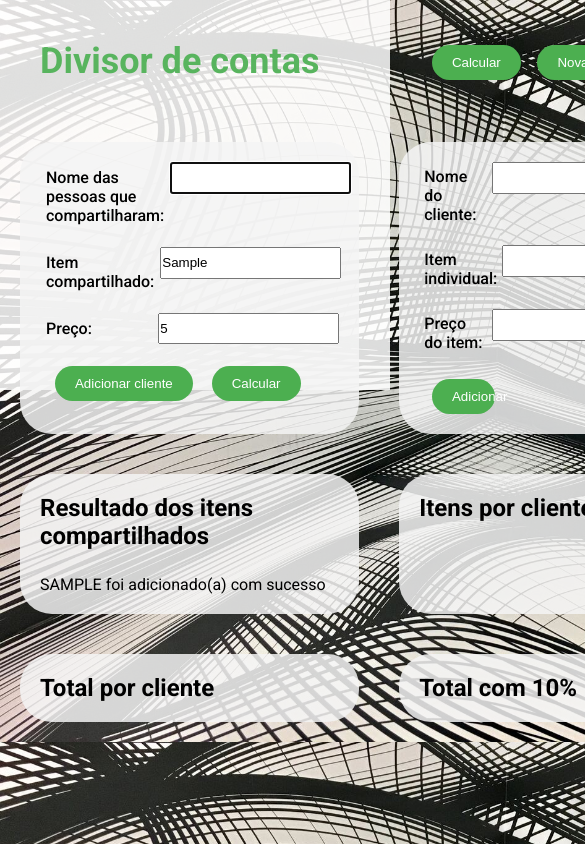
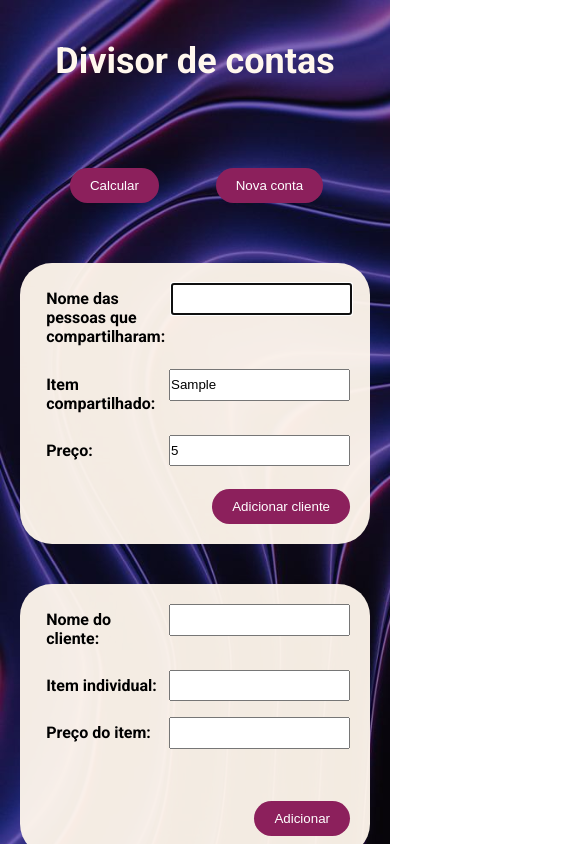
Before and after one commit to bellawartha/DivisorDeContas, a plain HTML site: page index.html in a window 390 px wide. Both pictures are taken after typing "Sample", "Sample", "5" into the empty fields and a click on the button "Adicionar cliente". Shown: the top 844 px of the page, 585 px wide, since content can reach past the window. Drawn offline with Linux system fonts and the light colour scheme.

Commit message:
new-style and modules

```diff
--- a/index.html
+++ b/index.html
@@ -5,7 +5,8 @@
     <meta charset="UTF-8">
     <meta http-equiv="X-UA-Compatible" content="IE=edge">
     <meta name="viewport" content="width=device-width, initial-scale=1.0">
-    <link rel="stylesheet" href="style.css">
+    <link rel="stylesheet" href="./styles/style.css">
+    <link rel="stylesheet" href="./styles/responsive.css">
     <title>Divisor de contas</title>
 </head>
 
@@ -16,6 +17,13 @@
 
         <section id="title">
             <h1> Divisor de contas</h1>
+        </section>
+
+        <section id='btnResults'>
+            <div id="calcButtons">
+                <button id="calc" onclick="calcClient()">Calcular</button>
+                <button onclick="location.reload()"> Nova conta</button>
+            </div>
         </section>
 
         <section id="addSharedItem" class="container">
@@ -36,9 +44,8 @@
                     <input type="number" id="priceShared">
                 </div>
 
-                <div>
+                <div class="input_btn">
                     <button onclick="clientsSharedItem()">Adicionar cliente</button>
-                    <button id="calcSharedItem" onclick="calcSharedItem()">Calcular</button>
                 </div>
 
             </div>
@@ -64,25 +71,22 @@
                     <input type="number" id="itemPrice">
                 </div>
 
-                <button id="addClient" onclick="add()">Adicionar</button>
+                <div class="input_btn">
+                    <button id="addClient"  onclick="add()">Adicionar</button>
+                </div>
 
             </div>
 
 
         </section>
 
-        <section id='btnResults'>
-            <div>
-                <button id="calc" onclick="calcClient()">Calcular</button>
-                <button onclick="location.reload()"> Nova conta</button>
-            </div>
-        </section>
+
 
 
         <section class="container" id="resultsShared">
 
             <div class="resultsInfos" id="infosResultsShared">
-                <h2>Resultado dos itens compartilhados</h2>
+                <h2>Itens compartilhados</h2>
             </div>
 
         </section>
@@ -111,7 +115,10 @@
 
     </main>
 
-    <script src="script.js"></script>
+    <script src="./scripts/class.js"></script>
+    <script src="./scripts/individuais.js"></script>
+    <script src="./scripts/compartilhados.js"></script>
+    <script src="./scripts/script.js"></script>
 
 </body>
 
--- a/script.js
+++ /dev/null
@@ -1,263 +0,0 @@
-// Definição da classe Cliente
-class Client {
-    constructor(nome) {
-        this.nome = nome;
-        this.itensConsumidos = [];
-    }
-
-    adicionarItem(item) {
-        this.itensConsumidos.push(item);
-    }
-
-    calcTotalClient() {
-        let valorTotal = 0;
-        for (let item of this.itensConsumidos) {
-            valorTotal += item.preco;
-        }
-        return valorTotal;
-    }
-
-    calcTotalClient10() {
-        let valorTotal = this.calcTotalClient();
-        valorTotal = valorTotal + valorTotal * 0.1;
-        return valorTotal;
-    }
-}
-
-// Definição da classe Item
-class Item {
-    constructor(nome, preco) {
-        this.nome = nome;
-        this.preco = preco;
-    }
-}
-
-// Definição da classe Item compartilhado
-class SharedItem {
-    constructor(nome, preco) {
-        this.nome = nome;
-        this.preco = preco;
-        this.clientsShared = [];
-    }
-
-    addClient(client) {
-        this.clientsShared.push(client);
-    }
-
-    calcShared() {
-        let priceShared = this.preco / this.clientsShared.length;
-        return priceShared;
-    }
-}
-
-// Adição de clientes e itens
-let clients = [];
-let items = [];
-let clientShared = [];
-
-// Inputs
-let txtClient = document.getElementById('clientName');
-let txtItem = document.getElementById('consumedItems');
-let txtPrice = document.getElementById('itemPrice');
-
-// Resultados
-let divResults = document.getElementById('containerResults');
-let clientTotalAmount = document.getElementById('clientTotalAmount');
-let clientTotalAmount10 = document.getElementById ('clientTotalAmount10');
-let resultShared = document.getElementById('infosResultsShared');
-
-let infoShared = document.createElement('div');
-let resultAdd = document.createElement('div');
-
-resultShared.appendChild(infoShared);
-divResults.appendChild(resultAdd);
-
-// Funções itens individuais
-function add() {
-    if (txtItem.value.trim() === '' || txtClient.value.trim() === '' || txtPrice.value.trim() === '') {
-        alert('Por favor digite as informações necessárias');
-    } else {
-        let txtClientValue = txtClient.value.toUpperCase();
-        let existingClient = clients.find(client => client.nome == txtClientValue);
-
-        if (existingClient) {
-            // Cliente já existe, apenas adiciona o novo item
-            let newItem = addItem();
-            existingClient.adicionarItem(newItem);
-            items.push(newItem);
-
-        } else {
-            // Cliente não existe, cria um novo cliente e adiciona o item
-            let newClient = new Client(txtClientValue);
-            let newItem = addItem();
-
-            newClient.adicionarItem(newItem);
-            clients.push(newClient);
-            items.push(newItem);
-
-        }
-        itemsPerClient();
-    }
-
-    txtClient.value = '';
-    txtClient.focus();
-}
-
-function addItem() {
-    let txtItemValue = txtItem.value.toUpperCase();
-    let txtPriceValue = Number(txtPrice.value);
-    let newItem = new Item(txtItemValue, txtPriceValue);
-
-    txtItem.value = '';
-    txtPrice.value = '';
-    return newItem;
-}
-
-function calcClient() {
-    clientTotalAmount.innerHTML = '';
-    clientTotalAmount10.innerHTML = ' ';
-
-    let resultClient = document.createElement('div');
-    let resultClient10 = document.createElement('div');
-    clientTotalAmount.appendChild(resultClient);
-    clientTotalAmount10.appendChild(resultClient10);
-
-    for (let client of clients) {
-        let tot = client.calcTotalClient();
-        resultClient.innerHTML += `<p> Total de ${client.nome}: R$ ${tot}</p>`;
-    }
-
-
-    for (let client of clients) {
-        let tot = client.calcTotalClient10();
-        resultClient10.innerHTML += `<p> Total de ${client.nome} com os 10%: R$ ${tot}</p>`;
-    }
-
-    itemsPerClient();
-}
-
-// Funções itens compartilhados
-
-function calcSharedItem() {
-    let txtSharedItem = document.getElementById('sharedItems');
-    let txtPriceItemShared = document.getElementById('priceShared');
-
-
-    if (txtSharedItem.value.trim() === '' || txtPriceItemShared.value.trim() === '') {
-        alert('Para calcular o valor de um item compartilhado você tem que preencher todas as informações corretamente');
-    } else {
-        infoShared.innerHTML = '';
-        let sharedItems = txtSharedItem.value.toUpperCase();
-        let priceItemShared = Number(txtPriceItemShared.value);
-
-
-        let newSharedItem = new SharedItem(sharedItems, priceItemShared);
-        let newClient;
-
-        for (let client of clientShared) {
-            newSharedItem.addClient(client);
-        }
-
-        let priceShared = newSharedItem.calcShared();
-
-
-        for (let client of clientShared) {
-            let existingClient = clients.find(Cname => Cname.nome == client)
-            if (existingClient) {
-                let newItem = new Item(sharedItems, priceShared);
-                existingClient.adicionarItem(newItem);
-            } else {
-                newClient = new Client(client);
-                clients.push(newClient);
-                let newItem = new Item(sharedItems, priceShared);
-                newClient.adicionarItem(newItem);
-            }
-        }
-
-
-        infoShared.innerHTML = `<p><strong>Item compartilhado:</strong> ${sharedItems}</p>` +
-            `<p><strong>Preço do item:</strong> R$ ${priceItemShared}</p>` +
-            `<p><strong>Preço para cada pessoa:</strong> R$ ${priceShared}</p>` +
-            '<p><strong>Pessoas que compartilharam:</strong></p>';
-
-        for (let clientS of newSharedItem.clientsShared) {
-            infoShared.innerHTML += `<p>${clientS}</p>`;
-        }
-        itemsPerClient();
-        clientShared = [];
-        txtSharedItem.value = '';
-        txtPriceItemShared.value = '';
-    }
-}
-
-function clientsSharedItem() {
-    let txtClientName = document.getElementById('clientsSharedNames');
-    let btnCalc = document.getElementById('calcSharedItem');
-
-
-    if (txtClientName.value.trim() === '') {
-        alert('Por favor digite a informação necessária');
-    } else {
-        let clientName = txtClientName.value.toUpperCase();
-        clientShared.push(clientName);
-
-        btnCalc.style.visibility = 'visible';
-
-        listOfClientsShared();
-    }
-
-    txtClientName.value = '';
-    txtClientName.focus();
-}
-
-function addSharedClients() {
-    let txtSharedItem = document.getElementById('sharedItems');
-    let txtPriceItemShared = document.getElementById('priceShared');
-    let sharedItems = txtSharedItem.value.toUpperCase();
-    let priceItemShared = Number(txtPriceItemShared.value);
-
-
-    let newSharedItem = new SharedItem(sharedItems, priceItemShared);
-    let newClient;
-
-    for (let client of clientShared) {
-        newSharedItem.addClient(client);
-    }
-
-    let priceShared = newSharedItem.calcShared();
-
-
-    for (let client of clientShared) {
-        newClient = new Client(client);
-        clients.push(newClient);
-        let newItem = new Item(sharedItems, priceShared);
-        newClient.adicionarItem(newItem);
-    }
-
-}
-
-function itemsPerClient() {
-
-    resultAdd.innerHTML = '';
-
-    for (let client of clients) {
-        resultAdd.innerHTML += `<p><strong>Itens consumidos por ${client.nome}: <strong></p>`;
-        for (let item of client.itensConsumidos) {
-            resultAdd.innerHTML += `<p>${item.nome}: R$ ${item.preco}</p>`;
-        }
-    }
-}
-
-function listOfClientsShared() {
-    infoShared.innerHTML = '';
-    for (let client of clientShared) {
-        infoShared.innerHTML += `<br><p>${client} foi adicionado(a) com sucesso</p>`;
-    }
-
-}
-
-
-
-console.log(clientShared);
-console.log(clients);
-console.log(items);
--- /dev/null
+++ b/scripts/individuais.js
@@ -0,0 +1,40 @@
+// Funções itens individuais
+function add() {
+    if (txtItem.value.trim() === '' || txtClient.value.trim() === '' || txtPrice.value.trim() === '') {
+        alert('Por favor digite as informações necessárias');
+    } else {
+        let txtClientValue = txtClient.value.toUpperCase();
+        let existingClient = clients.find(client => client.nome == txtClientValue);
+
+        if (existingClient) {
+            // Cliente já existe, apenas adiciona o novo item
+            let newItem = addItem();
+            existingClient.adicionarItem(newItem);
+            items.push(newItem);
+
+        } else {
+            // Cliente não existe, cria um novo cliente e adiciona o item
+            let newClient = new Client(txtClientValue);
+            let newItem = addItem();
+
+            newClient.adicionarItem(newItem);
+            clients.push(newClient);
+            items.push(newItem);
+
+        }
+        itemsPerClient();
+    }
+
+    txtClient.value = '';
+    txtClient.focus();
+}
+
+function addItem() {
+    let txtItemValue = txtItem.value.toUpperCase();
+    let txtPriceValue = Number(txtPrice.value);
+    let newItem = new Item(txtItemValue, txtPriceValue);
+
+    txtItem.value = '';
+    txtPrice.value = '';
+    return newItem;
+}
--- /dev/null
+++ b/scripts/script.js
@@ -0,0 +1,45 @@
+// Adição de clientes e itens
+let clients = [];
+let items = [];
+let clientShared = [];
+
+// Inputs
+let txtClient = document.getElementById('clientName');
+let txtItem = document.getElementById('consumedItems');
+let txtPrice = document.getElementById('itemPrice');
+
+// Resultados
+let divResults = document.getElementById('containerResults');
+let clientTotalAmount = document.getElementById('clientTotalAmount');
+let clientTotalAmount10 = document.getElementById ('clientTotalAmount10');
+let resultShared = document.getElementById('infosResultsShared');
+
+let infoShared = document.createElement('div');
+let resultAdd = document.createElement('div');
+
+resultShared.appendChild(infoShared);
+divResults.appendChild(resultAdd);
+
+function calcClient() {
+    clientTotalAmount.innerHTML = '';
+    clientTotalAmount10.innerHTML = ' ';
+    calcSharedItem()
+
+    let resultClient = document.createElement('div');
+    let resultClient10 = document.createElement('div');
+    clientTotalAmount.appendChild(resultClient);
+    clientTotalAmount10.appendChild(resultClient10);
+
+    for (let client of clients) {
+        let tot = client.calcTotalClient();
+        resultClient.innerHTML += `<p> Total de ${client.nome}: R$ ${tot}</p>`;
+    }
+
+
+    for (let client of clients) {
+        let tot = client.calcTotalClient10();
+        resultClient10.innerHTML += `<p> Total de ${client.nome} com os 10%: R$ ${tot}</p>`;
+    }
+
+    itemsPerClient();
+}
--- /dev/null
+++ b/styles/responsive.css
@@ -0,0 +1,12 @@
+@media screen and (max-width:700px) {
+
+ main {
+    display: flex;
+    flex-direction: column;
+ }
+
+ #title {
+    text-align: center;
+ }
+
+}
--- a/style.css
+++ b/styles/style.css
@@ -10,22 +10,12 @@
 
 body {
   font-family: 'Roboto', sans-serif;
-  background-image: url(./image/armand-khoury-4cBVro7SHLs-unsplash.jpg);
+  background-image: url(../image/pawel-czerwinski-JG2DaZZzvzk-unsplash\ \(1\).jpg);
   background-repeat: repeat-y;
   background-size: cover;
 }
 
-body::after {
-  content: '';
-  position: absolute;
-  left: 0;
-  top: 0;
-  height: 100vmin;
-  width: 100%;
-  background-color: white;
-  opacity: 0.85;
-  z-index: -1;
-}
+
 
 
 /* Grid Areas */
@@ -42,7 +32,7 @@ main {
 #title {
   font-weight: 700;
   font-size: 1.5rem;
-  color: #58b45e;
+  color: rgb(255, 247, 237);
   grid-area: title;
 }
 
@@ -82,7 +72,7 @@ section {
 }
 
 .container {
-  background-color: rgba(245, 245, 245, 0.842);
+  background-color: rgba(255, 247, 237, 0.952);
   border-radius: 2rem;
 }
 
@@ -103,17 +93,16 @@ section {
 
 label {
   display: inline-block;
-  font-weight: 500;
   margin: 2%;
-
+  font-weight: 600;
 }
 
 button {
   display: inline-block;
   padding: 10px 20px;
   margin-top: 2%;
-  margin-left: 5%;
-  background-color: #4caf50;
+  margin-left: 1%;
+    background-color: #8C205C;
   color: white;
   border: none;
   cursor: pointer;
@@ -121,7 +110,7 @@ button {
 }
 
 button:hover {
-  background-color: #3c8a41;
+  background-color: #d4348c;
 }
 
 #calcSharedItem {
@@ -129,9 +118,18 @@ button:hover {
 }
 
 #addClient {
-  width: 25%;
+  margin-top: 2.3rem;
 }
 
+#calcButtons {
+  display: flex;
+  justify-content: space-around;
+}
+
+.input_btn {
+  display: flex;
+  justify-content: flex-end;
+}
 
 /* Estilos dos resultados */
 
```
Also changed, not shown: scripts/class.js (added, +51 -0 lines), scripts/compartilhados.js (added, +126 -0 lines), image/pawel-czerwinski-JG2DaZZzvzk-unsplash (1).jpg (added).
